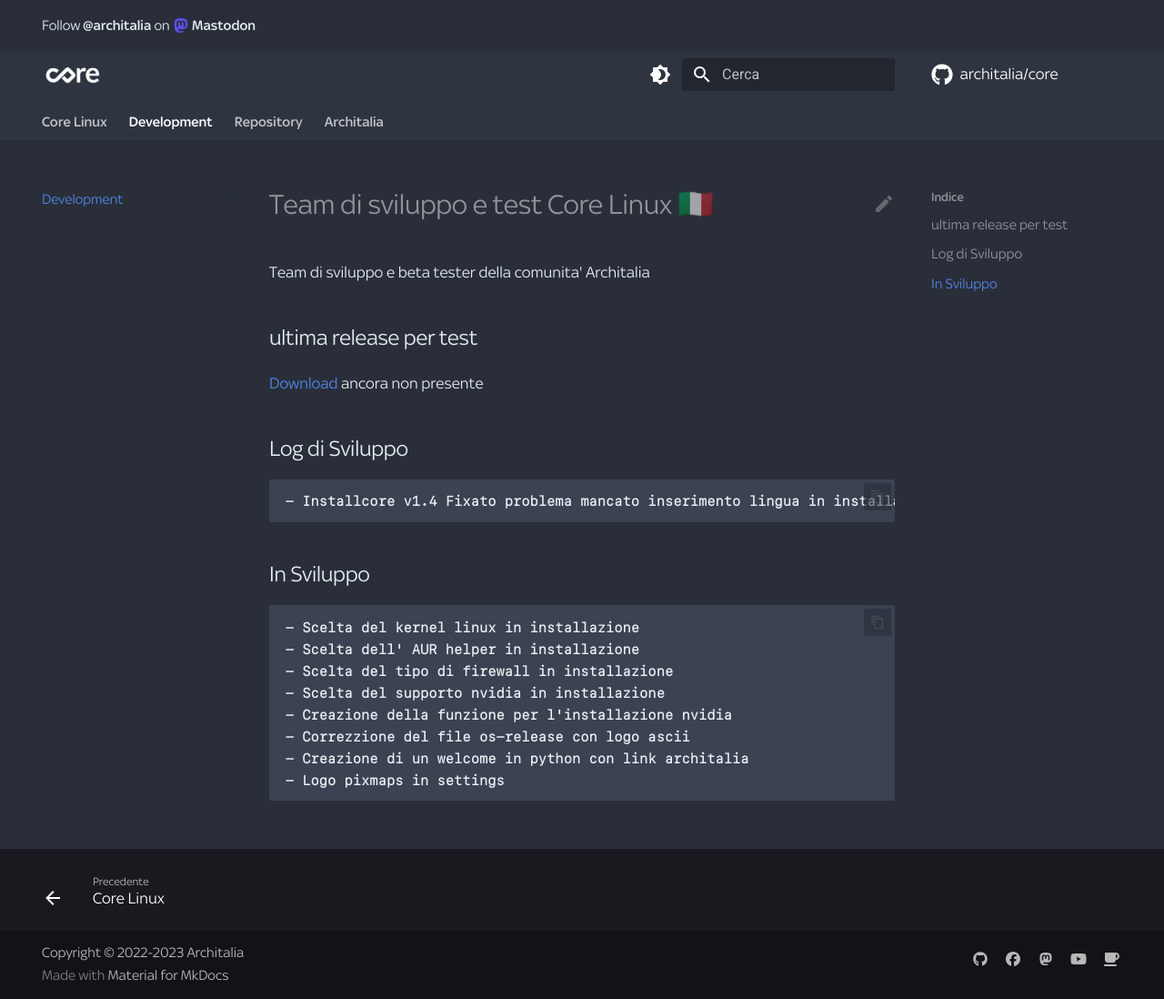
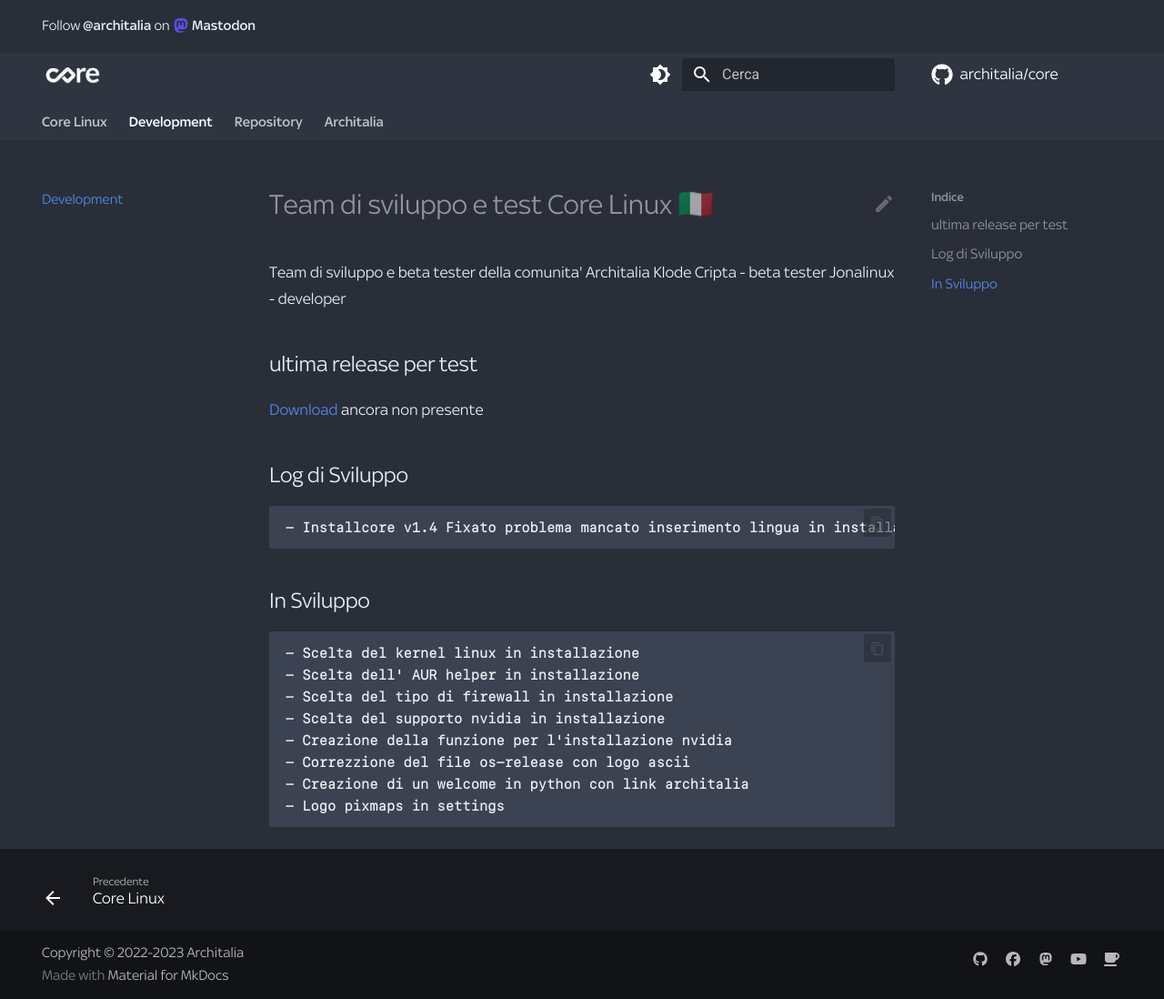
Before and after one commit to ArchItalia/core, an MkDocs documentation site: the page built from docs/dev.md, in a window 1280 px wide and 1098 px high. Shown: the whole window at 91% size. Built offline with MkDocs 1.6.1 and Material for MkDocs 9.7.7, drawn with Linux system fonts in a browser that asks for light colours; some web fonts are replaced; comment, search, counter and statistics services are not loaded; the version menu is left out.

Commit message:
Update dev.md

```diff
--- a/docs/dev.md
+++ b/docs/dev.md
@@ -1,5 +1,7 @@
 # Team di sviluppo e test Core Linux 🇮🇹
 Team di sviluppo e beta tester della comunita' Architalia
+Klode Cripta - beta tester
+Jonalinux - developer
 
 ## ultima release per test
 [Download](#) ancora non presente
```
